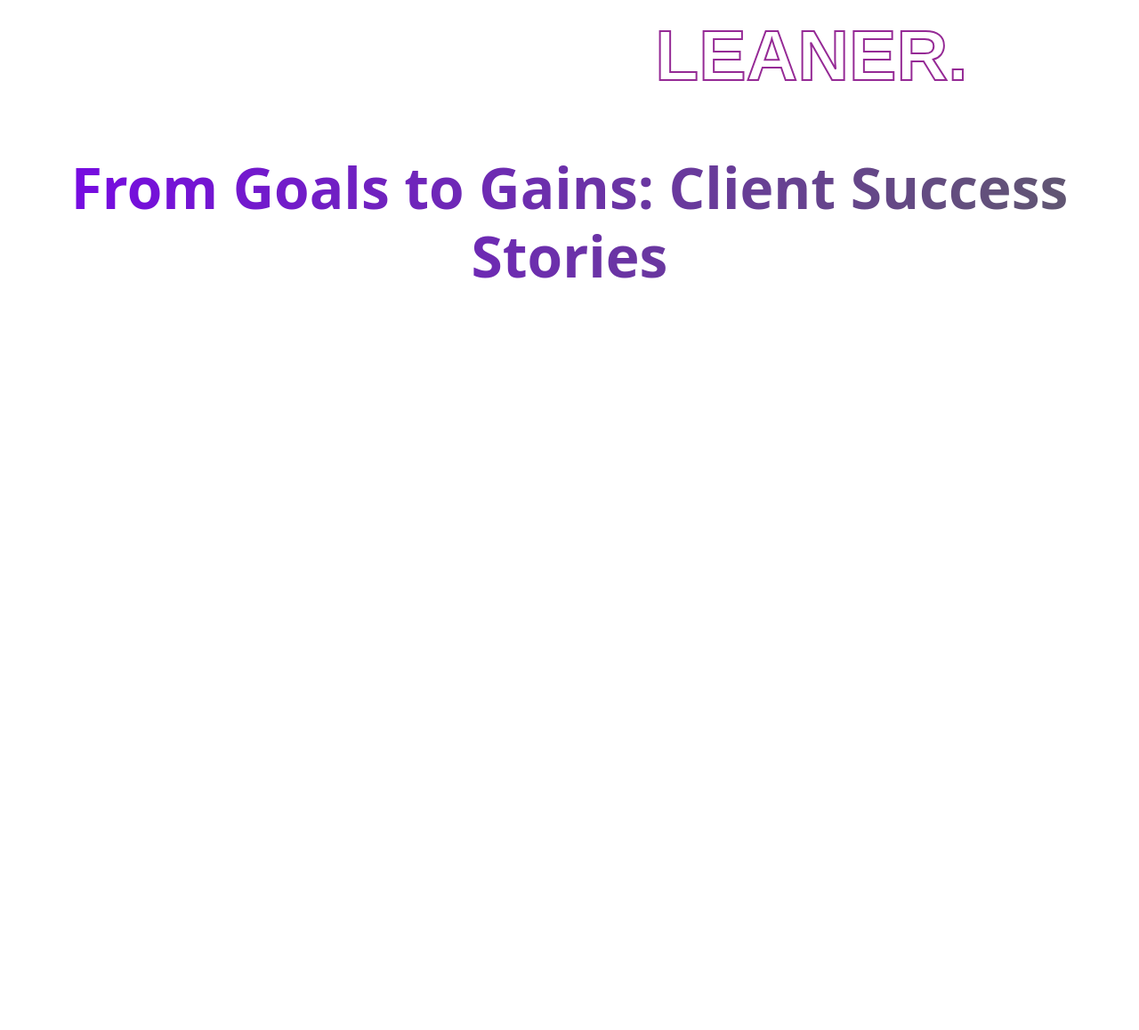
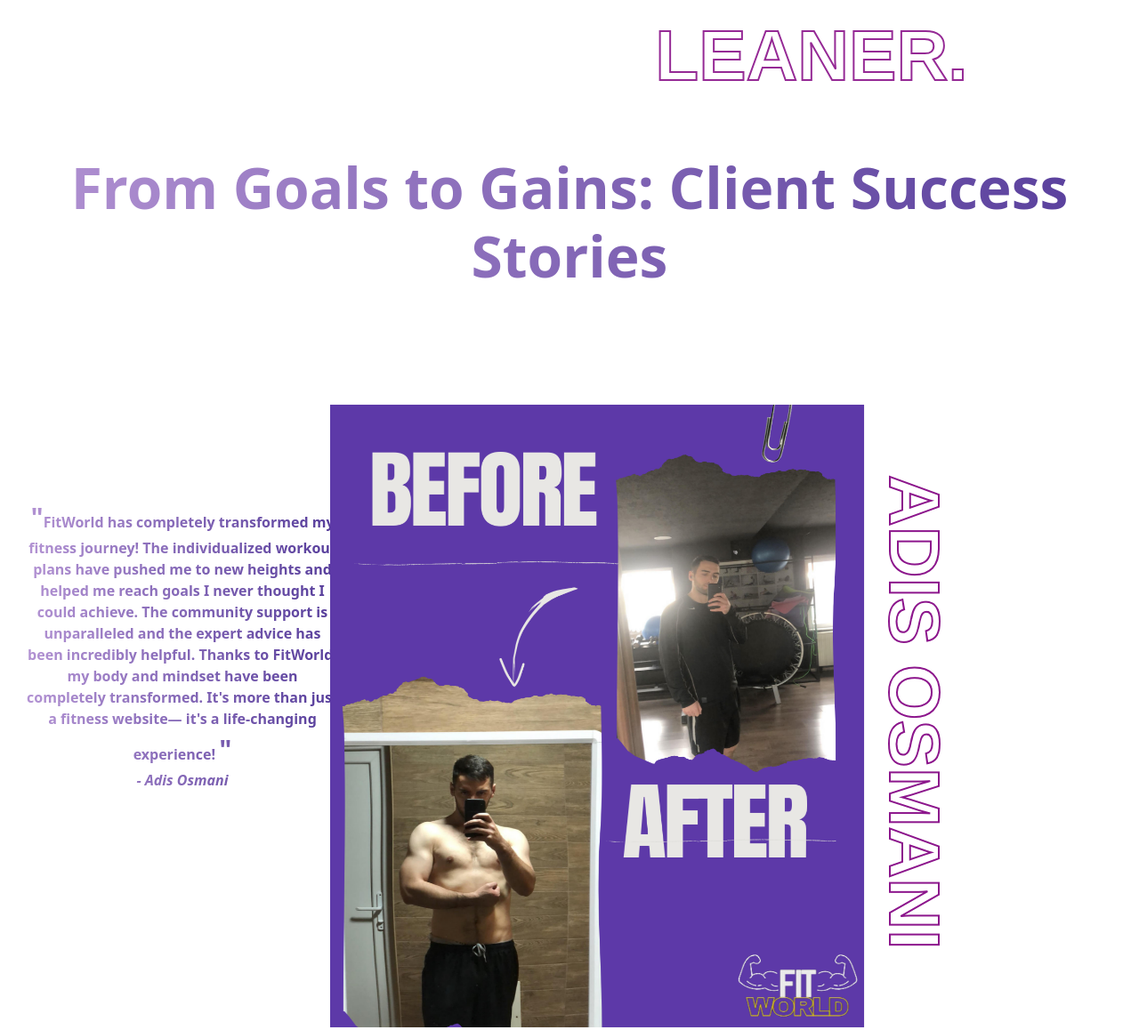
Before and after one commit to Eazzy2006/StylishNet, a plain HTML site: page index.html in a window 1280 px wide. Shown: the part 2075-3233 px from the top of the page at 89% size. Before the commit the page ends 2410 px from the top, so only its background shows below. Drawn offline with nearby package versions, Linux system fonts and the light colour scheme.

Commit message:
fixed the clients page

```diff
--- a/index.html
+++ b/index.html
@@ -116,15 +116,54 @@
         <p class="marquee-text">LEANER.</p>
         <p class="marquee-text">ENERGIZED.</p>
         <p class="marquee-text">HEALTHIER.</p>
+        <p class="marquee-text">FASTER.</p>
+        <p class="marquee-text">LEANER.</p>
       </section>
 </div>
 <br>
 
-<div class="edyta">
+  <div class="edyta">
 
-  <h1 id="edytah1">From Goals to Gains: Client Success Stories</h1>
 
-</div>
+    <h1 id="edytah1">From Goals to Gains: Client Success Stories</h1>
+  <br>
+
+  <div class="clients" id="adis">
+    <p class="clientsp"> <span style="font-size: 30px;">"</span>FitWorld has completely transformed my fitness journey! The individualized workout plans
+       have pushed me to new heights and helped me reach goals I never thought I could achieve.
+       The community support is unparalleled and the expert advice has been incredibly helpful. Thanks to FitWorld, my body and mindset have been completely transformed.
+       It's more than just a fitness website— <span style="font-weight: bold;"> it's a life-changing experience!</span> <span style="font-size: 30px;">"</span> <br>
+      <span style="font-style: italic;">- Adis Osmani</span>
+    </p>
+    <img src="fitimg/adis.png" class="clientspics" alt="">
+    <h2 class="clientsh2">ADIS OSMANI</h2>
+  </div>
+
+    <div class="clients" id="jon">
+      <p class="clientsp"> <span style="font-size: 30px;">"</span>FitWorld has been a game-changer for me! From the moment I joined, I felt like I was part of something special. <br>
+        The personalized workout plans have helped me push my limits and achieve goals I never thought possible. <br>
+        The community support is incredible, and the expert advice is always spot on.<br>
+        Thanks to FitWorld, I've not only transformed my body but also my mindset. It's more than just a fitness website— <span style="font-weight: bold;"> it's a life-changer!</span> <span style="font-size: 30px;">"</span> <br>
+        <span style="font-style: italic;">- Jon Vidishiqi</span>
+      </p>
+      <img src="fitimg/jon.png" class="clientspics" alt="">
+      <h2 class="clientsh2">JON VIDISHIQI</h2>
+    </div>
+
+
+    <div class="clients" id="idriz">
+      <p class="clientsp"> <span style="font-size: 30px;">"</span>Creating FitWorld has been an incredibly fulfilling journey.
+        I envisioned a platform that not only provides personalized workout plans but also fosters a sense of community and support among its members.
+        Seeing individuals achieve their fitness goals and witnessing the positive impact it has on their lives is truly inspiring.
+        FitWorld is more than just a website to me; it's a platform that empowers people to transform their bodies and minds,
+         ultimately leading to a healthier and happier lifestyle. <span style="font-size: 30px;">"</span> <br>
+        <span style="font-style: italic;">- Idriz Osmani</span>
+      </p>
+      <img src="fitimg/idriz.png" class="clientspics" alt="">
+      <h2 class="clientsh2">IDRIZ OSMANI</h2>
+    </div>
+
+  </div>
 
 
 
--- a/style.css
+++ b/style.css
@@ -205,6 +205,15 @@
   animation: marquee 15s infinite linear 8s; /* Adjusted delay for smooth transition */
 }
 
+.marquee-text:nth-child(6) {
+  animation: marquee 15s infinite linear 10s; /* Adjusted delay for smooth transition */
+}
+
+.marquee-text:nth-child(7) {
+  animation: marquee 15s infinite linear 12s; /* Adjusted delay for smooth transition */
+}
+
+
 .epara{
     padding: 50px;
     max-width: 800px;
@@ -283,8 +292,48 @@
 #edytah1{
   font-size: 4em;
   font-weight: 600;
-  background-image: linear-gradient(to left, #5f5b6a, #7806e9);
+  background-image: linear-gradient(to left, #553c9a, #b393d3);
   color: transparent;
   text-align: center;
   background-clip: text;
 }
+
+.clientspics{
+  width: 600px;
+  height: 700px;
+  position: relative;
+  left: 300px;
+  top: -250px;
+}
+
+.clients{
+  text-align: center;
+}
+
+.clientsh2 {
+  font-family: sans-serif; /* Change to inline-block for rotation */
+  display: inline-block;
+  text-transform: uppercase;
+  font-size: 5em;
+  font-weight: 600;
+  color: transparent; /* Make the text color transparent */
+  -webkit-text-stroke: 2px rgb(140, 22, 140); /* Add a black outline around the text */
+  -webkit-text-fill-color: transparent; /* Hide the text fill */
+  transform: rotate(90deg); /* Rotate the text by 90 degrees */
+  position: relative;
+  left: 400px;
+  top: -450px;
+  transform-origin: left top; /* Set the rotation origin */
+  background-clip: text;
+}
+
+.clientsp{
+  position: relative;
+  width: 350px;
+  font-weight: 600;
+  background-image: linear-gradient(to left, #553c9a, #b393d3);
+  color: transparent;
+  left: 30px;
+  top: 200px;
+  background-clip: text;
+}
```
Also changed, not shown: fitimg/adis.png (added), fitimg/idriz.png (added), fitimg/jon.png (added), script.js (line endings or trailing spaces).
